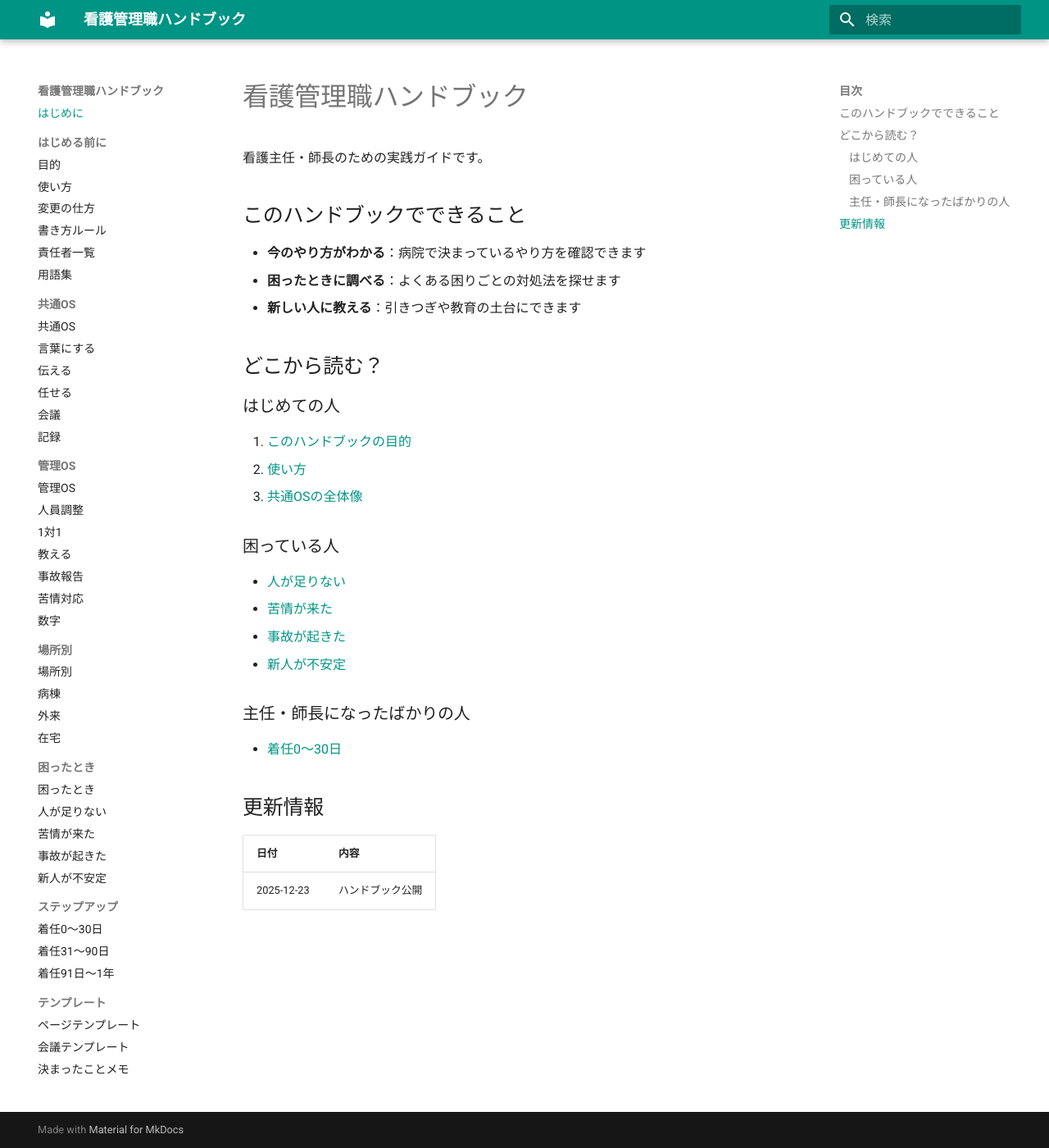
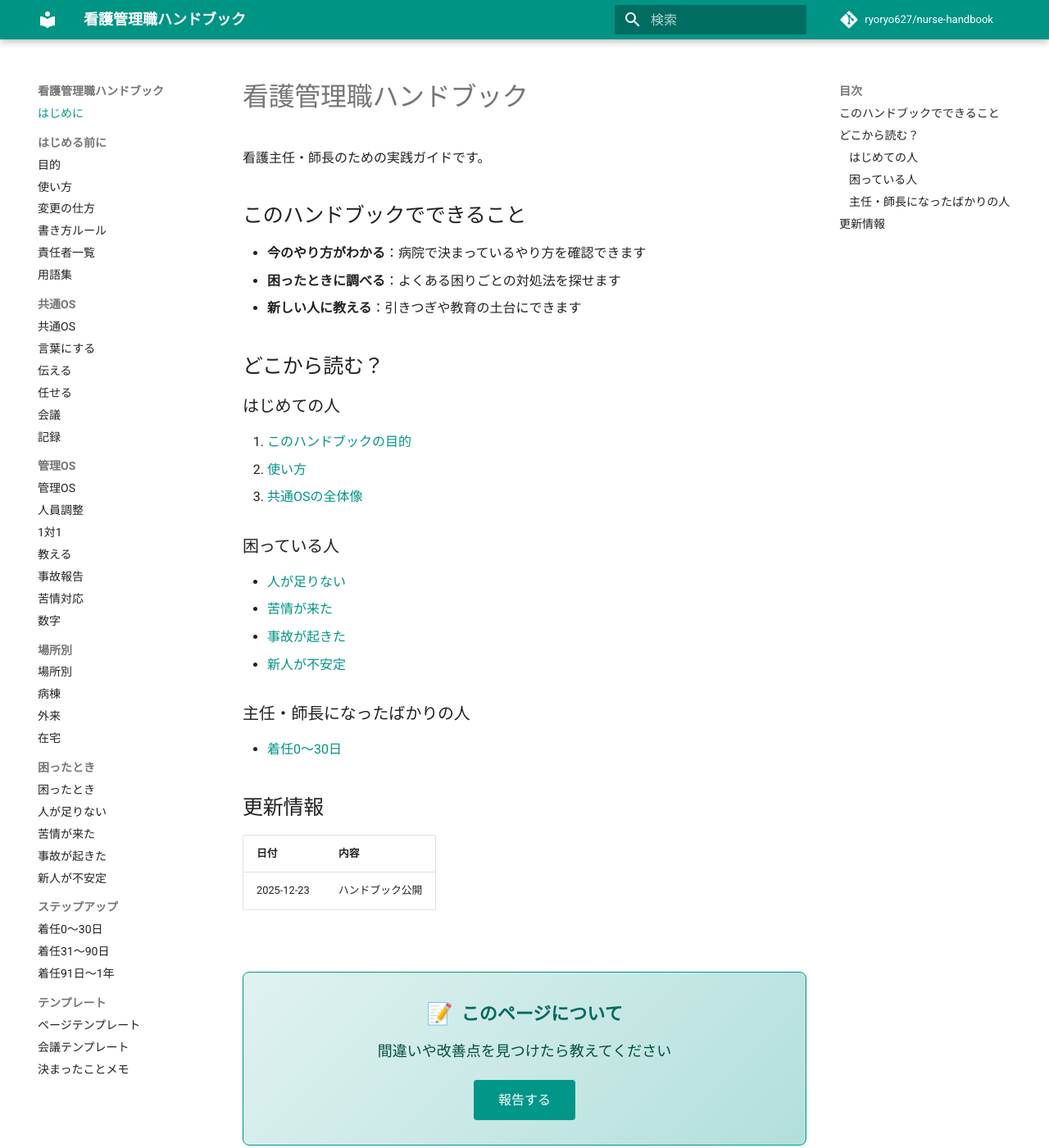
Before and after one commit to ryoryo627/nurse-handbook, an MkDocs documentation site: the page built from docs/index.md, in a window 1280 px wide and 1400 px high. Shown: the whole window at 82% size. Built offline with MkDocs 1.6.1 and Material for MkDocs 9.7.7, drawn with Linux system fonts in a browser that asks for light colours; comment, search, counter and statistics services are not loaded.

Commit message:
各ページにIssue報告ボックスを追加
- Tealテーマに合わせたデザイン
- ページタイトルとURLを自動で含むIssue作成リンク

🤖 Generated with [Claude Code](https://claude.com/claude-code)

Co-Authored-By: Claude Opus 4.5 <noreply@anthropic.com>

```diff
--- /dev/null
+++ b/docs/stylesheets/extra.css
@@ -0,0 +1,46 @@
+/* Issue報告ボックス - Tealテーマ */
+.issue-report-box {
+  margin-top: 3rem;
+  padding: 1.5rem;
+  border: 1px solid #009688;
+  border-radius: 8px;
+  background: linear-gradient(135deg, #e0f2f1 0%, #b2dfdb 100%);
+  text-align: center;
+}
+
+.issue-report-header {
+  display: flex;
+  align-items: center;
+  justify-content: center;
+  gap: 0.5rem;
+  font-size: 1.1rem;
+  font-weight: 600;
+  color: #00695c;
+  margin-bottom: 0.5rem;
+}
+
+.issue-report-icon {
+  font-size: 1.3rem;
+}
+
+.issue-report-text {
+  color: #004d40;
+  margin: 0.5rem 0 1rem 0;
+  font-size: 0.9rem;
+}
+
+.issue-report-button {
+  display: inline-block;
+  padding: 0.6rem 1.5rem;
+  background-color: #009688;
+  color: white !important;
+  text-decoration: none;
+  border-radius: 4px;
+  font-weight: 500;
+  transition: background-color 0.2s ease;
+}
+
+.issue-report-button:hover {
+  background-color: #00796b;
+  text-decoration: none;
+}
--- a/mkdocs.yml
+++ b/mkdocs.yml
@@ -1,10 +1,13 @@
 site_name: 看護管理職ハンドブック
 site_description: 看護主任・師長のための実践ガイド
 site_url: https://ryoryo627.github.io/nurse-handbook/
+repo_url: https://github.com/ryoryo627/nurse-handbook
+repo_name: ryoryo627/nurse-handbook
 
 theme:
   name: material
   language: ja
+  custom_dir: overrides
   features:
     - navigation.sections
     - navigation.top
@@ -15,6 +18,9 @@ theme:
     - scheme: default
       primary: teal
       accent: teal
+
+extra_css:
+  - stylesheets/extra.css
 
 plugins:
   - search:
--- /dev/null
+++ b/overrides/main.html
@@ -0,0 +1,19 @@
+{% extends "base.html" %}
+
+{% block content %}
+{{ super() }}
+
+<div class="issue-report-box">
+  <div class="issue-report-header">
+    <span class="issue-report-icon">&#128221;</span>
+    <span>このページについて</span>
+  </div>
+  <p class="issue-report-text">間違いや改善点を見つけたら教えてください</p>
+  <a href="https://github.com/ryoryo627/nurse-handbook/issues/new?title={{ page.title | urlencode }}についての報告&body=ページ: {{ page.url | urlencode }}%0A%0A【報告内容】%0A"
+     class="issue-report-button"
+     target="_blank"
+     rel="noopener">
+    報告する
+  </a>
+</div>
+{% endblock %}
```
